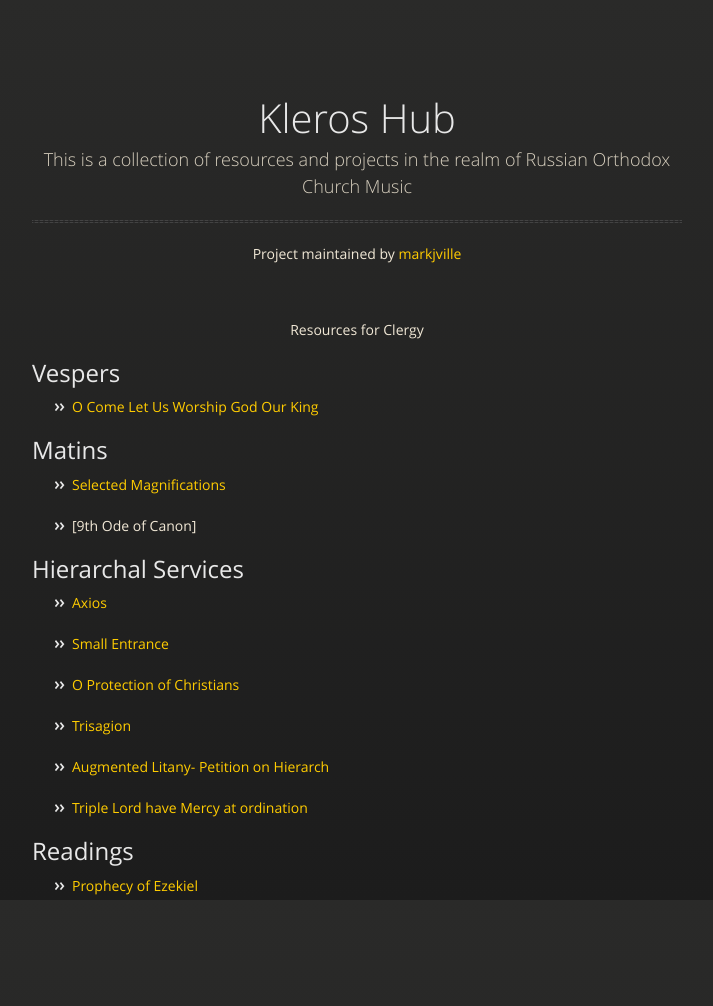
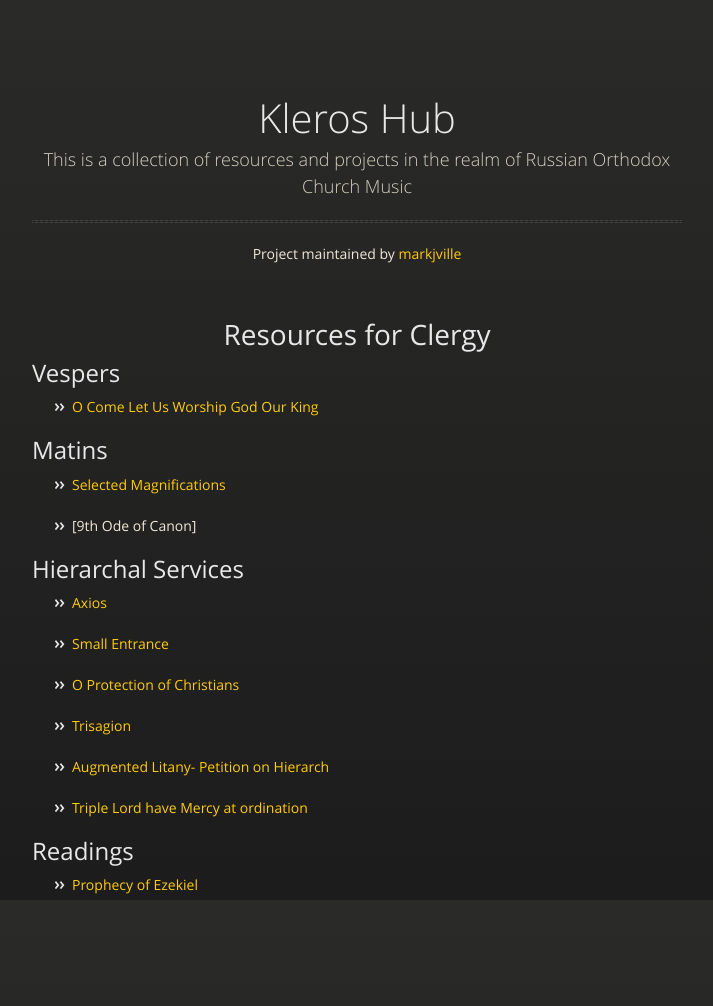
Before and after one commit to markjville/markjville.github.io, a Jekyll site: the page built from clergy-resources.md, in a window 1280 px wide. Shown: the whole page, without its empty margins (283-996 px from the left). Built offline with Jekyll 4.4.1, drawn with Linux system fonts in a browser that asks for light colours; our own code applies the rules of GitHub Pages for plain Markdown files.

Commit message:
Update clergy-resources.md

```diff
--- a/clergy-resources.md
+++ b/clergy-resources.md
@@ -1,6 +1,6 @@
 
 
-<p style="text-align: center;">Resources for Clergy</P>
+<h1 style="text-align: center;">Resources for Clergy</h1>
 
 
 ## Vespers
```
